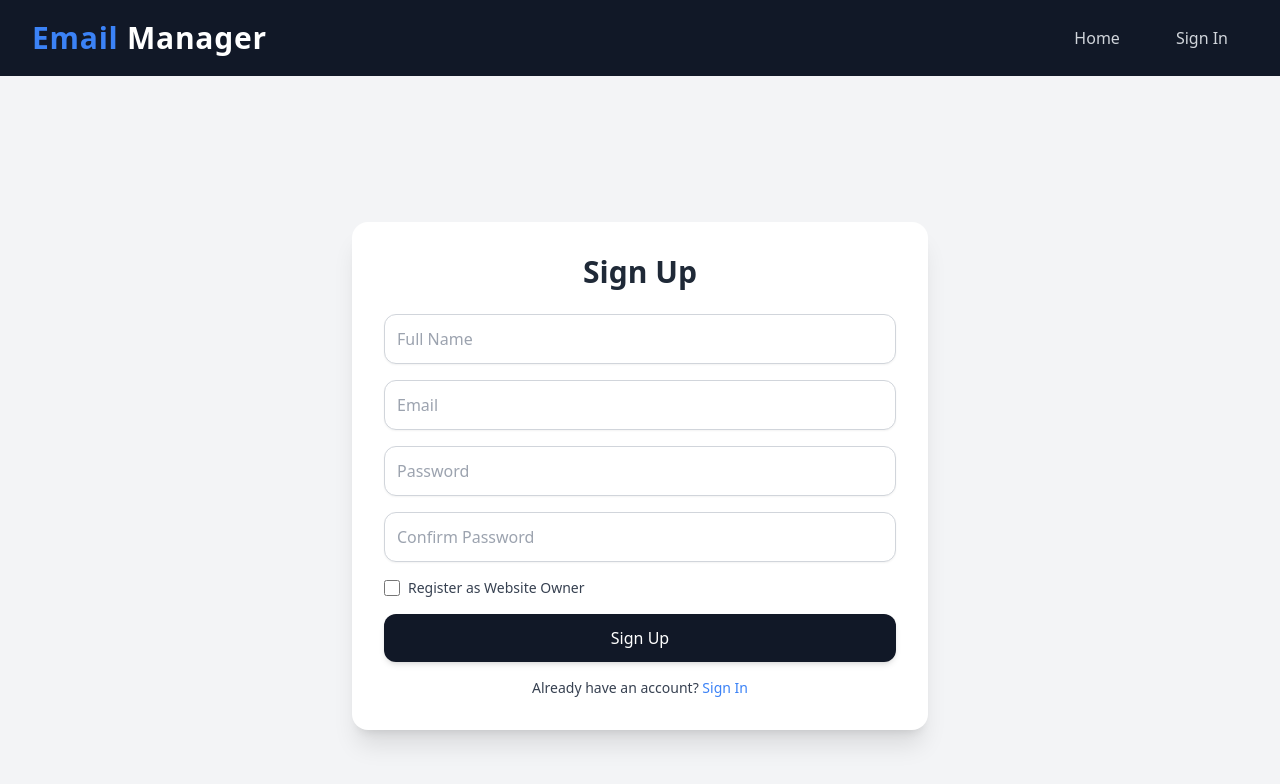
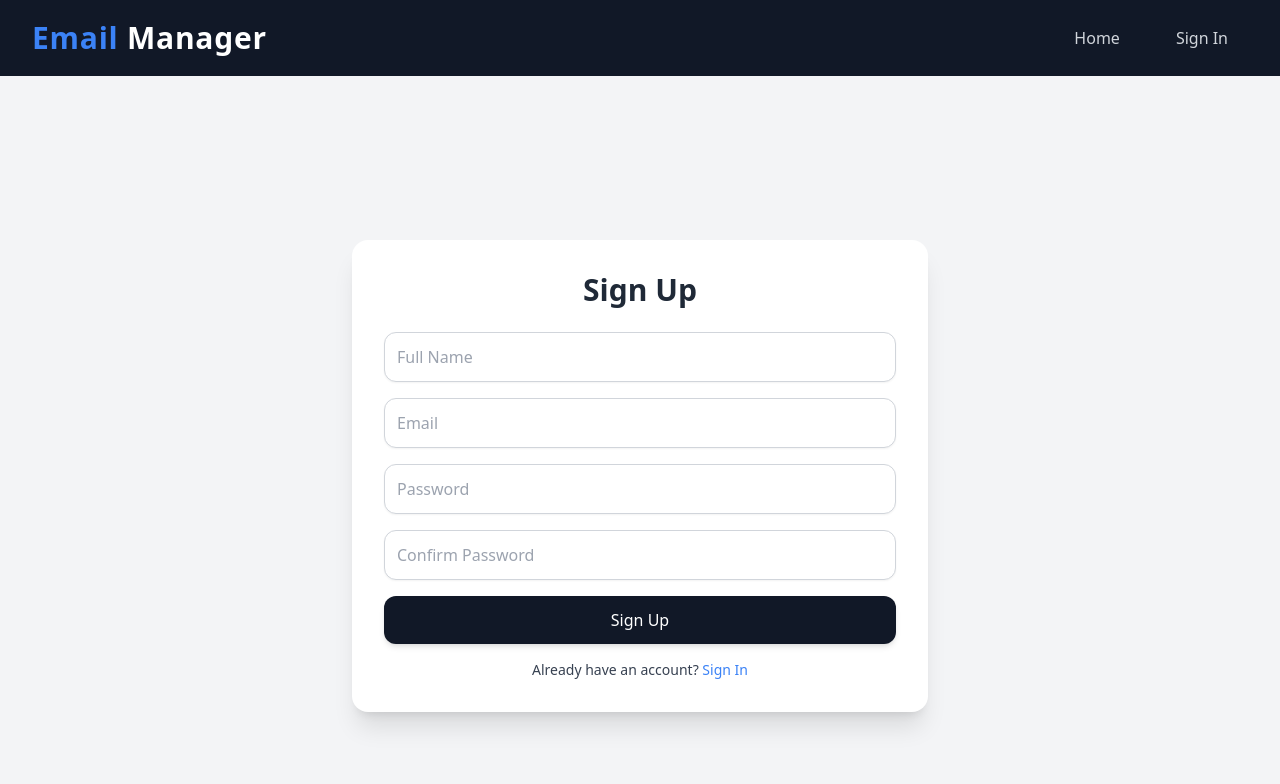
Before and after one commit to ks-brijeshr/email-subscription-management, a React (Vite) app in the folder frontend/: page /signup in a window 1280 px wide. Shown: the top 784 px of the page. Built offline with nearby package versions, Linux system fonts and the light colour scheme.

Commit message:
Remove checkbox register as owner field from registration form

```diff
--- a/frontend/src/pages/Signup.tsx
+++ b/frontend/src/pages/Signup.tsx
@@ -12,7 +12,7 @@ const Signup = () => {
     email: "",
     password: "",
     password_confirmation: "",
-    is_owner: false,
+    is_owner: true,
   });
 
   const [error, setError] = useState<string | null>(null);
@@ -87,7 +87,9 @@ const Signup = () => {
               required
             />
 
-            <div className="flex items-center space-x-2">
+            {/* Register form checkbox for register as a website owner after comment this i change the default true all are the owners and
+            remove from the registration form */}
+            {/* <div className="flex items-center space-x-2">
               <input
                 type="checkbox"
                 name="is_owner"
@@ -96,7 +98,7 @@ const Signup = () => {
                 className="h-4 w-4 text-blue-500 focus:ring-gray-600"
               />
               <label className="text-sm text-gray-700">Register as Website Owner</label>
-            </div>
+            </div> */}
 
             <button
               type="submit"
```
